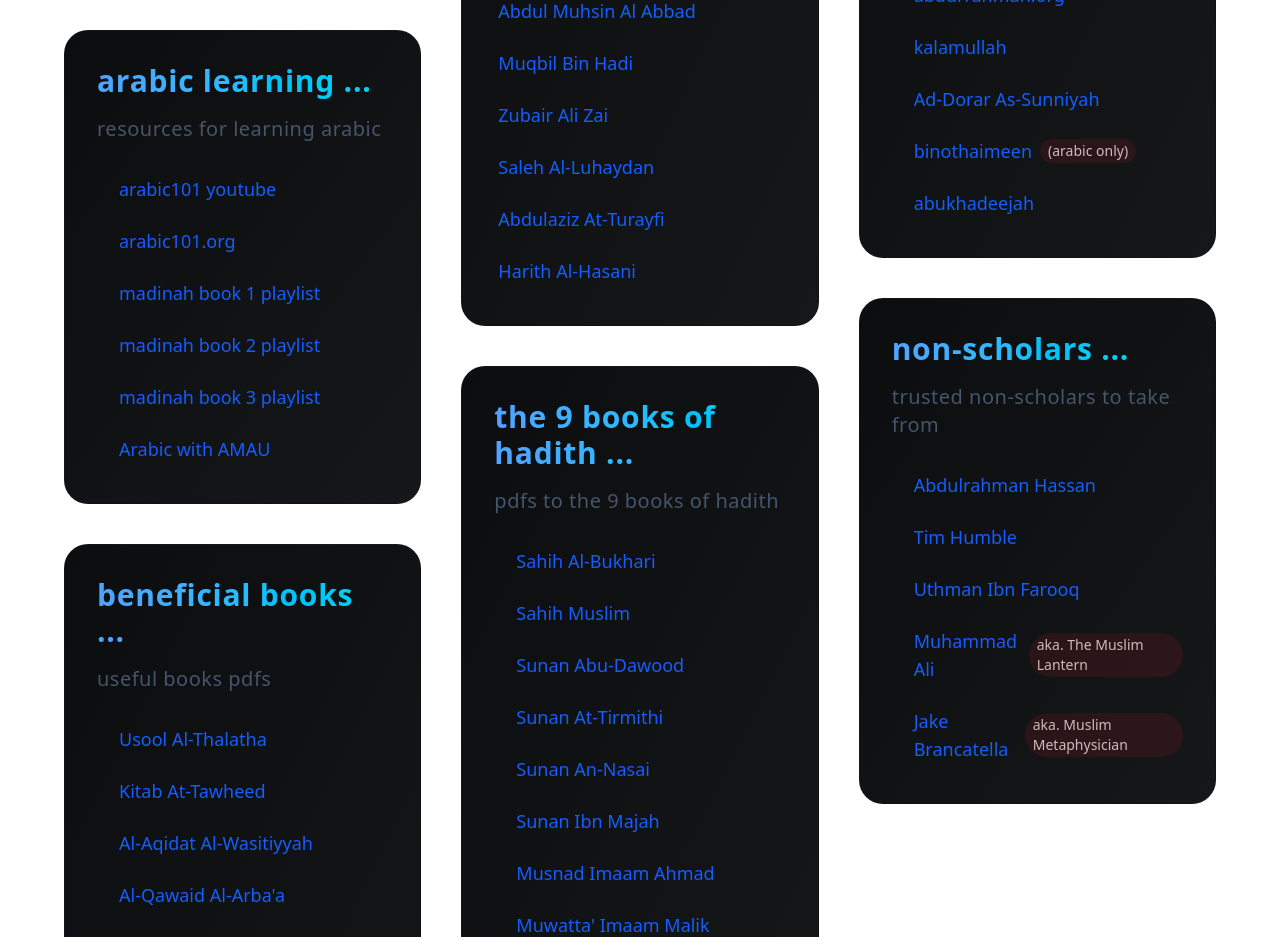
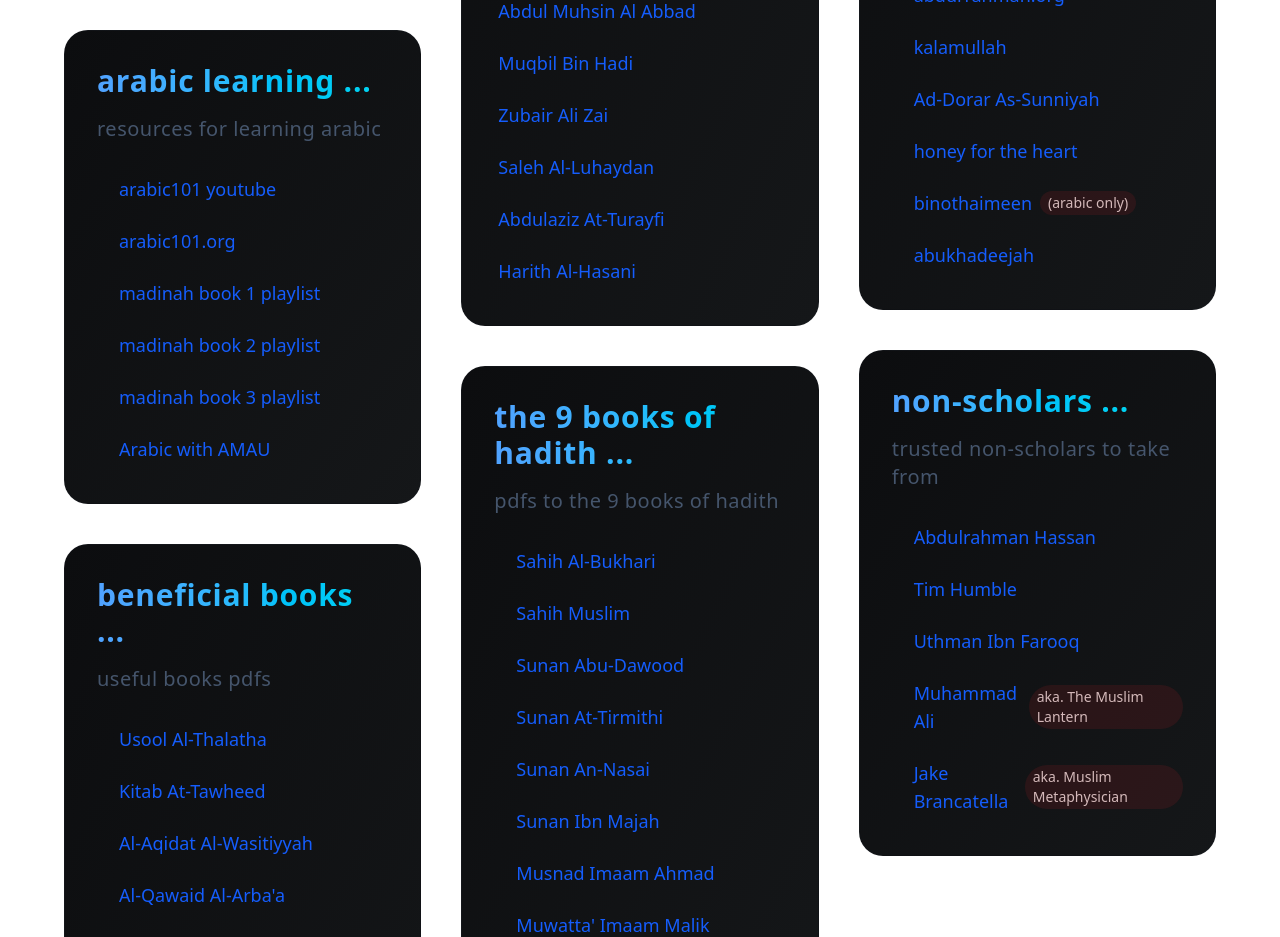
Before and after one commit to justifyman/muslimthread, a React (Vite) app: page / in a window 1280 px wide. Shown: the part 1620-2557 px from the top of the page. Built offline with nearby package versions, Linux system fonts and the light colour scheme.

Commit message:
Update Threads.tsx

```diff
--- a/src/components/Threads.tsx
+++ b/src/components/Threads.tsx
@@ -226,6 +226,7 @@ const sections = [
       { text: "abdurrahman.org", url: "https://abdurrahman.org" },
       { text: "kalamullah", url: "https://kalamullah.com/" },
       { text: "Ad-Dorar As-Sunniyah", url: "https://dorar.net/en" },
+      { text: "honey for the heart", url: "https://honeyfortheheart.wordpress.com" },
       {
         text: "binothaimeen",
         url: "https://binothaimeen.net",
```
